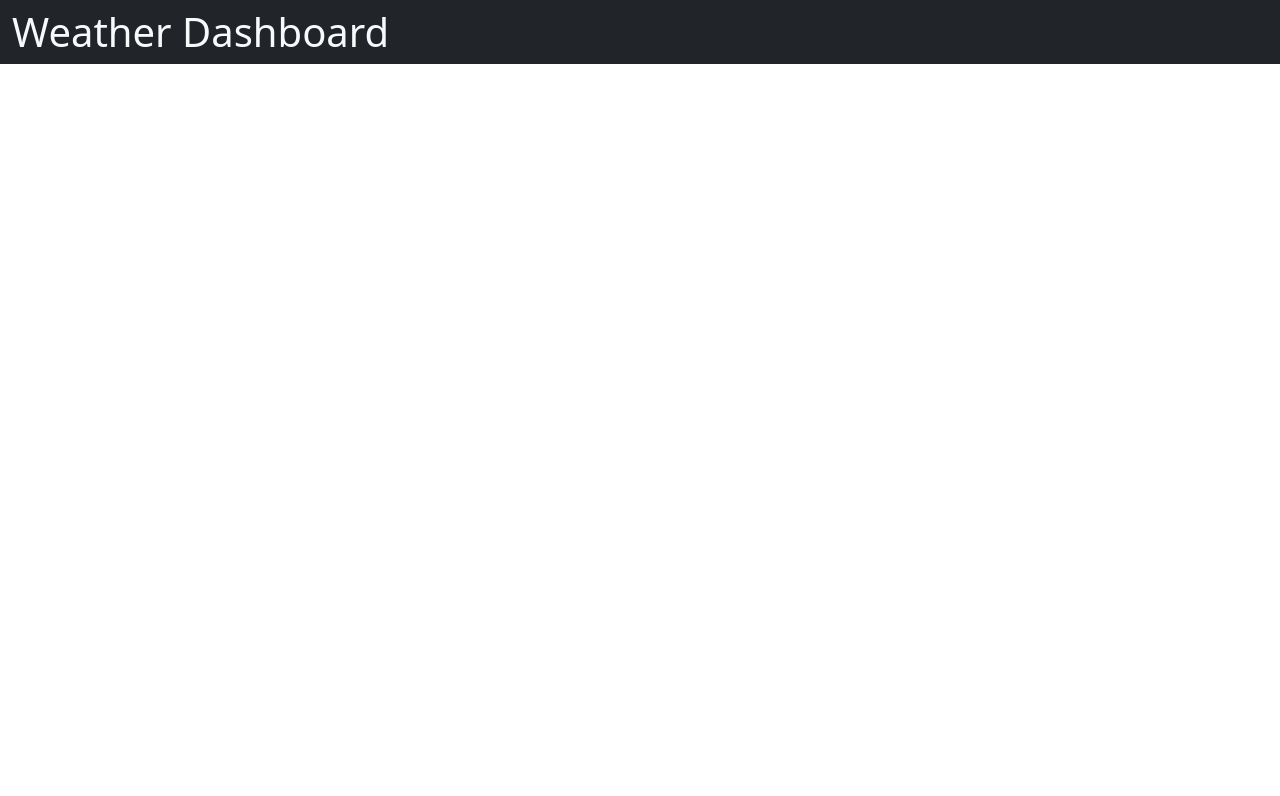
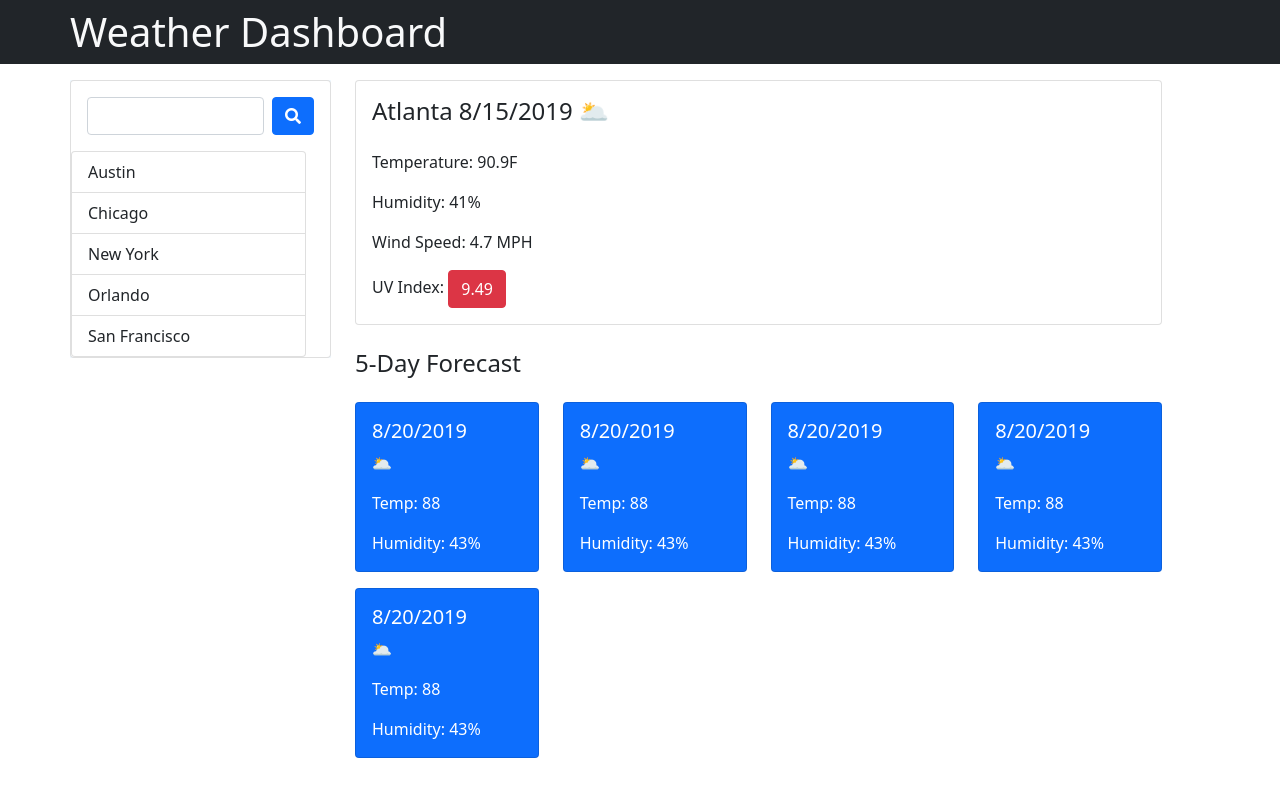
Before and after one commit to stopdaydreaming/unpredictable-weather-dashboard, a plain HTML site: page index.html in a window 1280 px wide. Drawn offline with nearby package versions, Linux system fonts and the light colour scheme.

Commit message:
setup app layout using bootstrap

```diff
--- a/assets/styles.css
+++ b/assets/styles.css
@@ -0,0 +1,16 @@
+/* *{border: solid 1px red} */
+aside{
+    background-color: aliceblue;
+    height 100vh;
+}
+section{
+    background: #f6f6f6;
+    height 100vh;
+}
+.container {
+    padding: 0 0 0 0;
+}
+.row {
+    width: 100%;
+    height: 100%
+}
--- a/index.html
+++ b/index.html
@@ -14,20 +14,149 @@
       integrity="sha384-giJF6kkoqNQ00vy+HMDP7azOuL0xtbfIcaT9wjKHr8RbDVddVHyTfAAsrekwKmP1"
       crossorigin="anonymous"
     />
+    <link
+      rel="stylesheet"
+      href="https://use.fontawesome.com/releases/v5.8.1/css/all.css"
+      integrity="sha384-50oBUHEmvpQ+1lW4y57PTFmhCaXp0ML5d60M1M7uH2+nqUivzIebhndOJK28anvf"
+      crossorigin="anonymous"
+    />
     <link rel="stylesheet" href="./assets/styles.css" />
   </head>
 
   <body>
     <header>
-      <div class="justify-content-md-center">
-          <nav class="navbar navbar-dark bg-dark text-center">
-              <div class="container-fluid">
-                <h1 class="text-light mb-0 h1">Weather Dashboard</h1>
-              </div>
-            </nav>
-      </div>
+      <nav
+        class="navbar navbar-dark bg-dark text-center justify-content-md-center"
+      >
+        <div class="container">
+          <h1 class="text-light mb-0 h1">Weather Dashboard</h1>
+        </div>
+      </nav>
     </header>
 
+    <div class="container">
+      <div class="row mt-3">
+        <!-- SIDEBAR -->
+        <div class="col-md-3">
+          <aside>
+            <div class="card">
+              <div class="card-body">
+                <form class="d-flex">
+                  <input
+                    class="form-control me-2"
+                    type="search"
+                    aria-label="Search"
+                  />
+                  <button class="btn btn-primary" type="submit">
+                    <i class="fas fa-search"></i>
+                  </button>
+                </form>
+              </div>
+              <div class="row">
+                <div class="col-sm-12">
+                  <ul class="list-group">
+                    <li class="list-group-item">Austin</li>
+                    <li class="list-group-item">Chicago</li>
+                    <li class="list-group-item">New York</li>
+                    <li class="list-group-item">Orlando</li>
+                    <li class="list-group-item">San Francisco</li>
+                  </ul>
+                </div>
+              </div>
+            </div>
+          </aside>
+        </div>
+
+        <!-- DASHBOARD MAIN -->
+        <div class="col-md-9">
+          <main>
+            <div class="row">
+              <div class="col-sm-12">
+                <div class="card">
+                  <div class="card-body">
+                    <h4 class="card-title mb-4">Atlanta 8/15/2019 🌥</h4>
+                    <p class="card-text" id="temp">Temperature: 90.9F</p>
+                    <p class="card-text" id="temp">Humidity: 41%</p>
+                    <p class="card-text" id="temp">Wind Speed: 4.7 MPH</p>
+                    <p class="card-text" id="temp">
+                      UV Index: <span class="btn btn-danger">9.49</span>
+                    </p>
+                  </div>
+                </div>
+              </div>
+            </div>
+            <div class="row mt-4">
+              <h4 class="card-title mb-4">5-Day Forecast</h4>
+              <div class="col-sm-3">
+                <div
+                  class="card text-white bg-primary mb-3"
+                  style="max-width: 18rem;"
+                >
+                  <div class="card-body">
+                    <h5 class="card-title">8/20/2019</h5>
+                    <p class="card-text">🌥</p>
+                    <p class="card-text">Temp: 88</p>
+                    <p class="card-text">Humidity: 43%</p>
+                  </div>
+                </div>
+              </div>
+              <div class="col-sm-3">
+                <div
+                  class="card text-white bg-primary mb-3"
+                  style="max-width: 18rem;"
+                >
+                  <div class="card-body">
+                    <h5 class="card-title">8/20/2019</h5>
+                    <p class="card-text">🌥</p>
+                    <p class="card-text">Temp: 88</p>
+                    <p class="card-text">Humidity: 43%</p>
+                  </div>
+                </div>
+              </div>
+              <div class="col-sm-3">
+                <div
+                  class="card text-white bg-primary mb-3"
+                  style="max-width: 18rem;"
+                >
+                  <div class="card-body">
+                    <h5 class="card-title">8/20/2019</h5>
+                    <p class="card-text">🌥</p>
+                    <p class="card-text">Temp: 88</p>
+                    <p class="card-text">Humidity: 43%</p>
+                  </div>
+                </div>
+              </div>
+              <div class="col-sm-3">
+                <div
+                  class="card text-white bg-primary mb-3"
+                  style="max-width: 18rem;"
+                >
+                  <div class="card-body">
+                    <h5 class="card-title">8/20/2019</h5>
+                    <p class="card-text">🌥</p>
+                    <p class="card-text">Temp: 88</p>
+                    <p class="card-text">Humidity: 43%</p>
+                  </div>
+                </div>
+              </div>
+              <div class="col-sm-3">
+                <div
+                  class="card text-white bg-primary mb-3"
+                  style="max-width: 18rem;"
+                >
+                  <div class="card-body">
+                    <h5 class="card-title">8/20/2019</h5>
+                    <p class="card-text">🌥</p>
+                    <p class="card-text">Temp: 88</p>
+                    <p class="card-text">Humidity: 43%</p>
+                  </div>
+                </div>
+              </div>
+            </div>
+          </main>
+        </div>
+      </div>
+    </div>
 
     <script
       src="https://code.jquery.com/jquery-3.5.1.min.js"
@@ -39,6 +168,6 @@
       integrity="sha384-ygbV9kiqUc6oa4msXn9868pTtWMgiQaeYH7/t7LECLbyPA2x65Kgf80OJFdroafW"
       crossorigin="anonymous"
     ></script>
-    <script src="./assets/scripts" async defer></script>
+    <script src="./assets/scripts.js" async defer></script>
   </body>
 </html>
```
